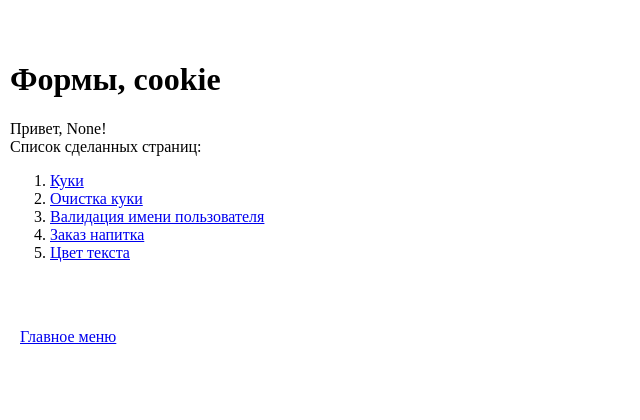
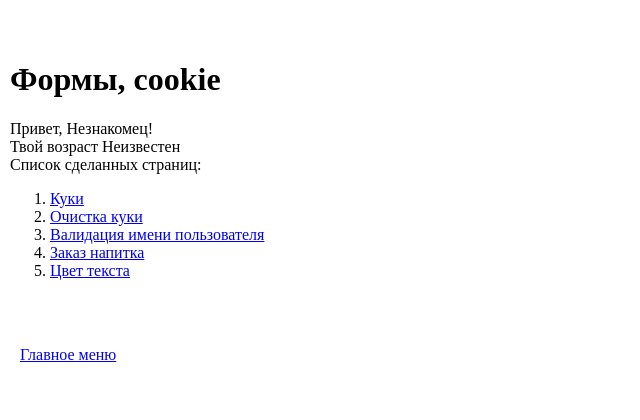
Before and after one commit to milanapolovko/web-programming-labs2, a Flask app: page /lab3/ in a window 1280 px wide. Shown: the part 58-478 px from the top of the page, without its empty margins (0-640 px from the left). Run offline with Flask 3, Linux system fonts and the light colour scheme.

Commit message:
Вывод возраста

```diff
--- a/lab3.py
+++ b/lab3.py
@@ -4,8 +4,9 @@ lab3=Blueprint('lab3',__name__)
 @lab3.route('/lab3/')
 def lab():
     name=request.cookies.get('name')
+    age=request.cookies.get('age')
     name_color=request.cookies.get('name_color')
-    return render_template("lab3/lab3.html", name=name,name_color=name_color)
+    return render_template("lab3/lab3.html", name=name,name_color=name_color,age=age)
 
 
 @lab3.route('/lab3/cookie')
--- a/templates/lab3/lab3.html
+++ b/templates/lab3/lab3.html
@@ -5,7 +5,15 @@
 
 {% block main %}
     <h1>Формы, cookie</h1>
-    <div>Привет, <span style="color: {{name_color}}">{{name}}</span>! </div>
+    <div>Привет, {% if name %} <span style="color: {{name_color}}">{{name}}</span>!
+                 {% else %} Незнакомец!
+                 {% endif %}
+    </div>
+    <div>Твой возраст {% if age %}<span>{{age}} лет</span>
+                    {% else %} Неизвестен
+                    {% endif %}
+    </div>
+
     <div>Список сделанных страниц:</div>
     <ol>
         <li><a href="/lab3/cookie">Куки</a></li>
```
